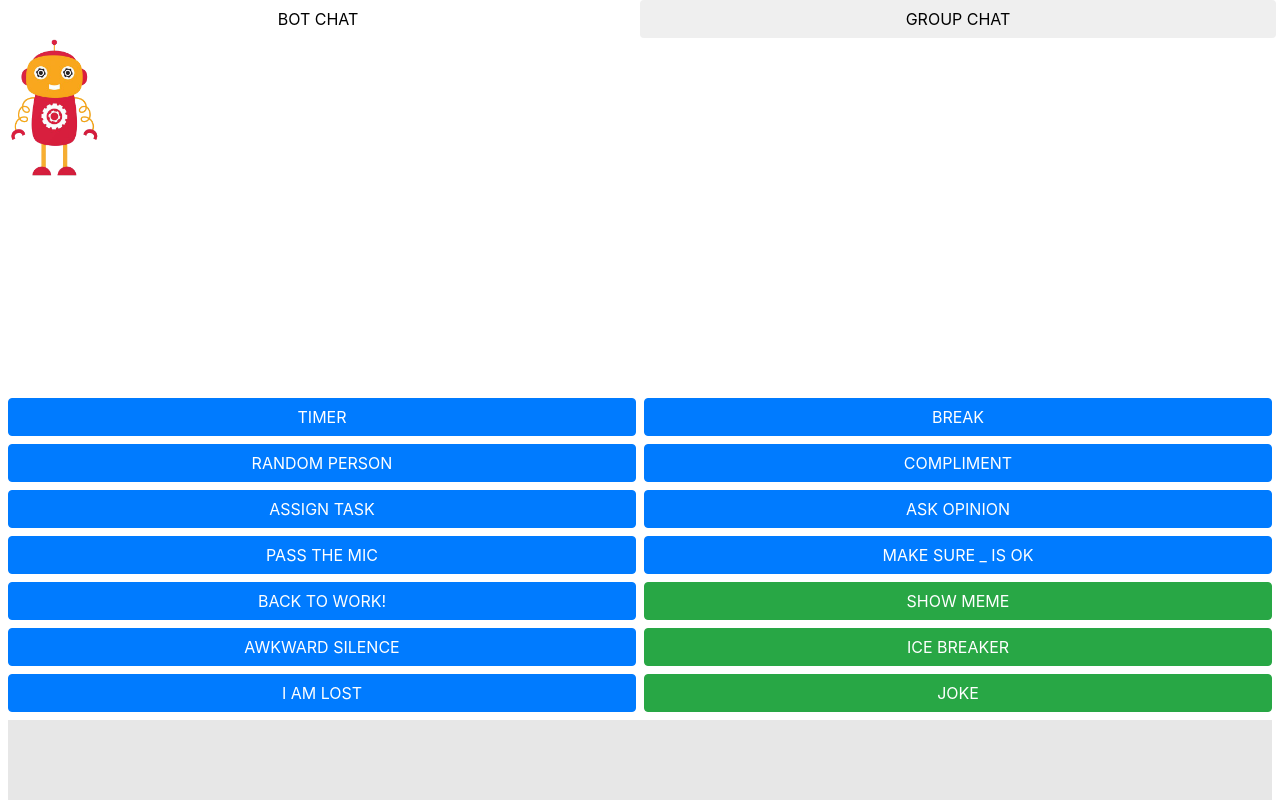
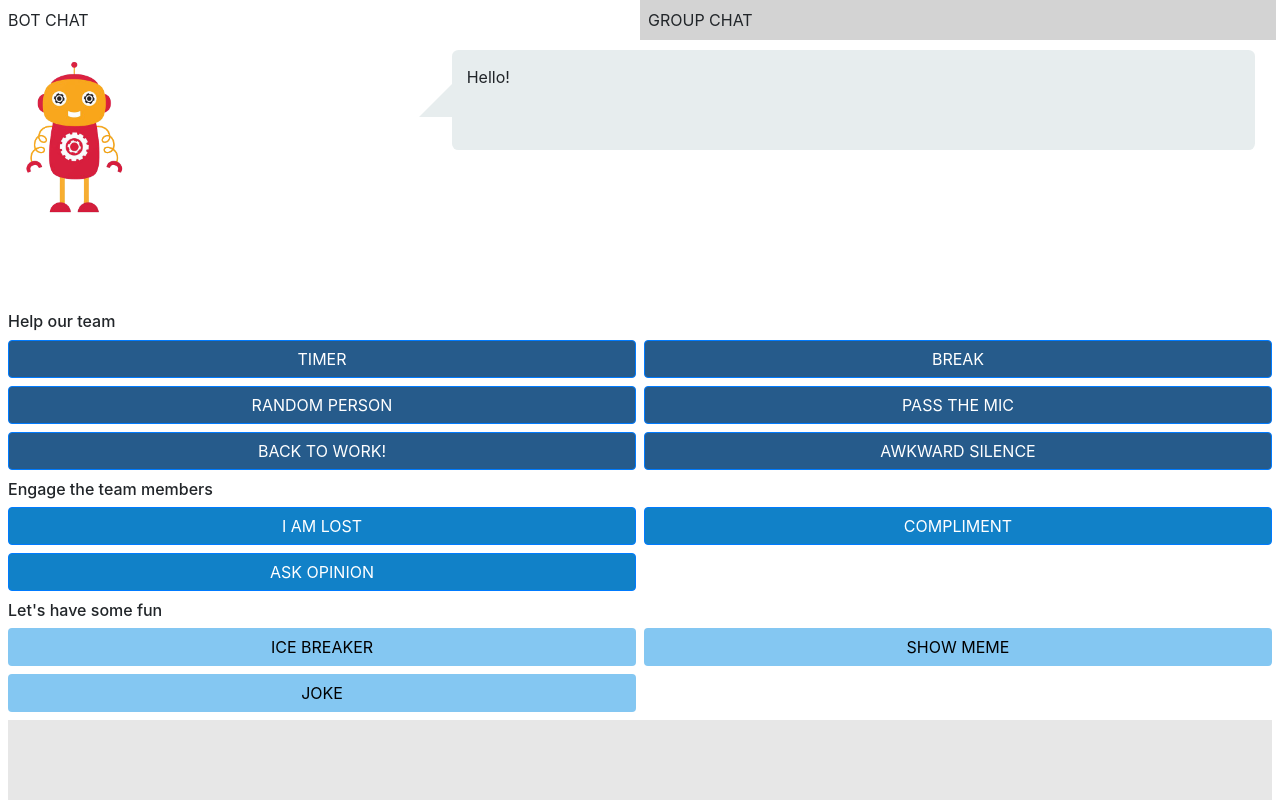
Before and after one commit to bruhnth17/zoom-bot-prototype, a website: page index.html in a window 1280 px wide. Drawn offline with nearby package versions, Linux system fonts and the light colour scheme; no server answers.

Commit message:
fixed tab section, changed colors, split buttons in sections

```diff
--- a/index.html
+++ b/index.html
@@ -16,76 +16,104 @@
 
 <div class="row">
     <div class="col-6 fix-padding-right ">
-        <button class="btn btn-block bg-white" onclick="openPersonalTab()">BOT CHAT</button>
+        <div id="bot-btn" style="background-color: white; padding: 8px" onclick="openPersonalTab()">BOT CHAT</div>
     </div>
     <div class="col-6 fix-padding-right">
-        <button class="btn btn-block" onclick="openGroupTab()">GROUP CHAT</button>
+        <div id="group-btn" style="background-color: lightgray; padding: 8px" onclick="openGroupTab()">GROUP CHAT</div>
     </div>
 </div>
 
-<div id="group" class="hide">
-    Group content
+<div id="group" style="display: none">
+    <div class="group-container">
+    <ul id="list2"></ul>
+    </div>
 </div>
 <div id="personal">
+    <div class="row">
+        <div class="col-4">
             <img src="images/bot.png" class="bot-img">
+        </div>
+        <div class="col-8">
+            <div class="speech-bubble">
+                Hello!
+            </div>
+        </div>
+    </div>
 
     <ul id="list"></ul>
 
 
     <div class="btn-container">
         <!--    The buttons-->
-        <div class="row">
+
+        <h6 class="small-top-margin">Help our team</h6>
+        <div class="row color-1">
             <div class="col-6 fix-padding-right">
                 <button id="b1" data-toggle="modal" data-target="#timerModal" type="button"
                         class="btn btn-primary btn-block">
                     TIMER
                 </button>
                 <button id="b2" type="button" class="btn btn-primary btn-block">RANDOM PERSON</button>
-                <button id="b3" type="button" class="btn btn-primary btn-block">ASSIGN TASK</button>
-                <button id="b4" type="button" class="btn btn-primary btn-block">PASS THE MIC</button>
-                <button id="b5" type="button" class="btn btn-primary btn-block">BACK TO WORK!</button>
-                <button id="b6" type="button" class="btn btn-primary btn-block">AWKWARD SILENCE</button>
-                <button id="b7" type="button" class="btn btn-primary btn-block">I AM LOST</button>
+                <button id="b4" type="button" class="btn btn-primary btn-block">BACK TO WORK!</button>
             </div>
             <div class="col-6 fix-padding-left">
-                <button id="b8" data-toggle="modal" data-target="#breakModal" type="button"
+                <button id="b7" data-toggle="modal" data-target="#breakModal" type="button"
                         class="btn btn-primary btn-block">BREAK
                 </button>
-                <button id="b9" data-toggle="modal" data-target="#complimentModal" type="button"
+
+                <button id="b3" type="button" class="btn btn-primary btn-block">PASS THE MIC</button>
+
+                <button id="b5" type="button" class="btn btn-primary btn-block">AWKWARD SILENCE</button>
+            </div>
+        </div>
+
+        <h6 class="small-top-margin">Engage the team members</h6>
+        <div class="row color-2">
+            <div class="col-6 fix-padding-right">
+                <button id="b6" type="button" class="btn btn-primary btn-block">I AM LOST</button>
+                <button id="b9" data-toggle="modal" data-target="#opinionModal" type="button"
+                        class="btn btn-primary btn-block">ASK OPINION
+                </button>
+            </div>
+            <div class="col-6 fix-padding-left">
+                <button id="b8" data-toggle="modal" data-target="#complimentModal" type="button"
                         class="btn btn-primary btn-block">COMPLIMENT
                 </button>
-                <button id="b10" data-toggle="modal" data-target="#opinionModal" type="button"
-                        class="btn btn-primary btn-block">ASK OPINION
-                </button>
-                <button id="b11" data-toggle="modal" data-target="#isokModal" type="button"
-                        class="btn btn-primary btn-block">MAKE SURE _ IS OK
-                </button>
-                <button id="b12" type="button" class="btn btn-success btn-block">SHOW MEME</button>
-                <button id="b13" type="button" class="btn btn-success btn-block">ICE BREAKER</button>
-                <button id="b14" onclick="jokeOnClick()" type="button" class="btn btn-success btn-block">JOKE</button>
+            </div>
         </div>
 
+        <h6 class="small-top-margin">Let's have some fun</h6>
+        <div class="row color-3">
+            <div class="col-6 fix-padding-right">
+
+                <button id="b11" type="button" class="btn btn-block">ICE BREAKER</button>
+
+                <button id="b12" onclick="jokeOnClick()" type="button" class="btn  btn-block">JOKE</button>
             </div>
+            <div class="col-6 fix-padding-left">
+                <button id="b10" type="button" class="btn btn-block">SHOW MEME</button>
+            </div>
+        </div>
+
+
         <!--    The description field to show each functionality    -->
         <div class="description-field">
             <h6 id="d1" class="hide">Bot sets a timer and tells the group when the time is up</h6>
             <h6 id="d2" class="hide">Bot randomly chooses a person</h6>
-            <h6 id="d3" class="hide">Bot randomly assigns the specified roles to random people</h6>
-            <h6 id="d4" class="hide">Bot interrupts the person that is talking. Someone else has to talk instead</h6>
-            <h6 id="d5" class="hide">Bot motivates the group to go back to work!</h6>
-            <h6 id="d6" class="hide">Bot breaks the awkward silence with something</h6>
-            <h6 id="d7" class="hide">Bot anonymously says that there is someone who got lost and asks all the group to
+            <h6 id="d3" class="hide">Bot interrupts the person that is talking. Someone else has to talk instead</h6>
+            <h6 id="d4" class="hide">Bot motivates the group to go back to work!</h6>
+            <h6 id="d5" class="hide">Bot breaks the awkward silence with something</h6>
+            <h6 id="d6" class="hide">Bot anonymously says that there is someone who got lost and asks all the group to
                 repeat briefly what has been said</h6>
-            <h6 id="d8" class="hide">Bot asks everyone to vote for a break, each person replies via their individual
+            <h6 id="d7" class="hide">Bot asks everyone to vote for a break, each person replies via their individual
                 chat
                 with the bot</h6>
-            <h6 id="d9" class="hide">Bot says in the group a compliment for the specified person</h6>
-            <h6 id="d10" class="hide">Bot asks the specified person for their opinion</h6>
-            <h6 id="d11" class="hide">Bot sends an anonymous message to the specified person. The reply is sent back to
-                the person who asked the bot</h6>
-            <h6 id="d12" class="hide">Bot shows the group a meme</h6>
-            <h6 id="d13" class="hide">Bot proposes a short ice breaker activity</h6>
-            <h6 id="d14" class="hide">Bot tells the group a joke</h6>
+            <h6 id="d8" class="hide">Bot says in the group a compliment for the specified person</h6>
+            <h6 id="d9" class="hide">Bot asks the specified person for their opinion</h6>
+            <h6 id="d10" class="hide">Bot shows the group a meme</h6>
+            <h6 id="d11" class="hide">Bot proposes a short ice breaker activity</h6>
+            <h6 id="d12" class="hide">Bot tells the group a joke</h6>
+        </div>
     </div>
 </div>
 
@@ -163,25 +191,6 @@
     </div>
 </div>
 
-    <!-- COMPLIMENT -->
-    <div class="modal fade" id="isokModal" role="dialog">
-        <div class="modal-dialog modal-sm">
-            <!-- Modal content-->
-            <div class="modal-content">
-                <div class="modal-header">
-                    <h5 class="modal-title">Make sure this person is ok</h5>
-                    <button type="button" class="close" data-dismiss="modal">&times;</button>
-                </div>
-                <div class="modal-body">
-                    <button type="button" class="btn btn-primary btn-block">ROBERT</button>
-                    <button type="button" class="btn btn-primary btn-block">ANQI</button>
-                    <button type="button" class="btn btn-primary btn-block">THOMAS</button>
-                    <button type="button" class="btn btn-primary btn-block">LEO</button>
-                </div>
-            </div>
-        </div>
-    </div>
-
 <!-- OPINION -->
 <div class="modal fade" id="opinionModal" role="dialog">
     <div class="modal-dialog modal-sm">
@@ -210,7 +219,7 @@
         function () {
             var elmId = $(this).attr("id").substr(1);
             var newId = '#d' + elmId;
-                for(i=1;i<15;i++){
+            for (i = 1; i < 15; i++) {
                 $('#d' + i).addClass("hide");
             }
             $(newId).removeClass("hide");
@@ -222,17 +231,24 @@
 <script>
     function openGroupTab() {
         var personalContent = document.getElementById("personal");
-        var groupContent = document.getElementById("personal");
-        personalContent.classList.remove("hide");
-        groupContent.classList.add("hide");
+        var groupContent = document.getElementById("group");
+        personalContent.style.display = "none";
+        groupContent.style.display = "block";
+        var botBtn = document.getElementById("bot-btn");
+        var groupBtn = document.getElementById("group-btn");
+        botBtn.style.backgroundColor = "lightgray";
+        groupBtn.style.backgroundColor = "white";
     }
 
     function openPersonalTab() {
+        var botBtn = document.getElementById("bot-btn");
+        var groupBtn = document.getElementById("group-btn");
         var personalContent = document.getElementById("personal");
-        var groupContent = document.getElementById("personal");
-
-        personalContent.classList.add("hide");
-        groupContent.classList.remove("hide");
+        var groupContent = document.getElementById("group");
+        personalContent.style.display = "block";
+        groupContent.style.display = "none";
+        botBtn.style.backgroundColor = "white";
+        groupBtn.style.backgroundColor = "lightgray";
     }
 </script>
 
--- a/public/style.css
+++ b/public/style.css
@@ -39,6 +39,49 @@ h1 {
 }
 
 .bot-img{
-    width: 100px;
+    width: 100%;
     padding-left: 10px;
+    padding-top: 20px;
+    max-width: 110px;
+    min-width: 70px;
 }
+
+.speech-bubble {
+    position: relative;
+    background: #e7edee;
+    border-radius: .4em;
+    min-height: 100px;
+    margin: 10px;
+    padding: 15px;
+}
+
+.speech-bubble:after {
+    content: '';
+    position: absolute;
+    left: 0;
+    top: 50%;
+    width: 0;
+    height: 0;
+    border: 33px solid transparent;
+    border-right-color: #e7edee;
+    border-left: 0;
+    border-bottom: 0;
+    margin-top: -16.5px;
+    margin-left: -33px;
+}
+
+.small-top-margin{
+    margin-top: 10px;
+}
+
+div.color-1 button{
+    background-color: #265B8B;
+}
+
+div.color-2 button{
+    background-color: #1181C8;
+}
+
+div.color-3 button{
+    background-color: #84C7F2;
+}
```
Lines whose indentation alone changed are shown as unchanged.
